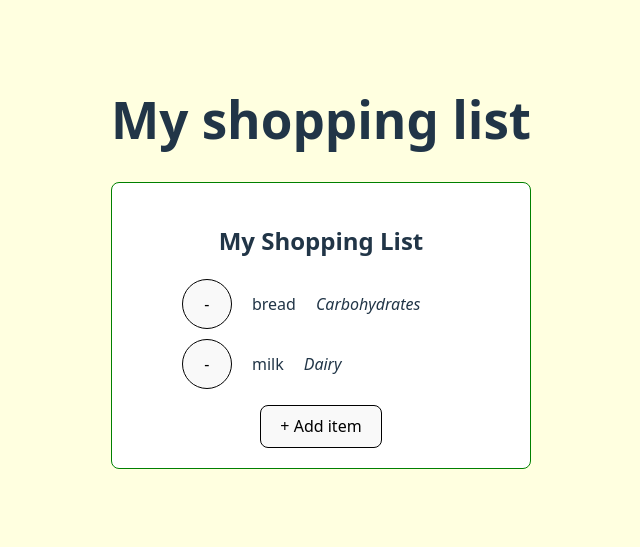
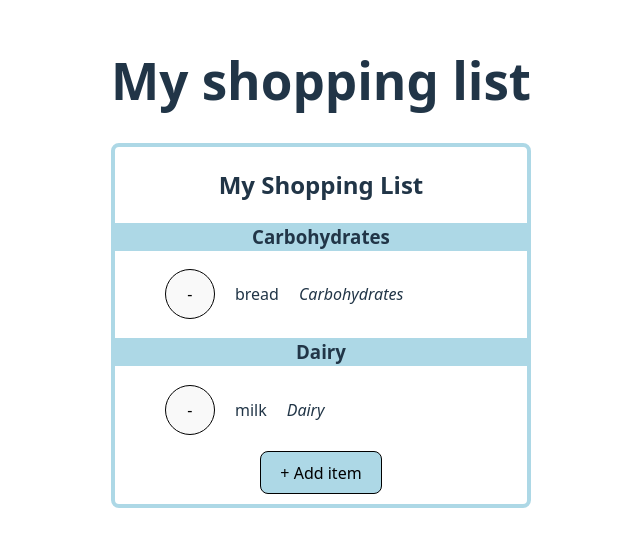
Before and after one commit to emerrafter1/shoppingList, a React (Vite) app in the folder shoppingList/: page / in a window 1280 px wide. Shown: the part 137-684 px from the top of the page, without its empty margins (319-959 px from the left). Built offline with nearby package versions, Linux system fonts and the light colour scheme.

Commit message:
add category grouping

```diff
--- a/shoppingList/components/Adder.jsx
+++ b/shoppingList/components/Adder.jsx
@@ -47,12 +47,13 @@ function Adder({ setItems, items, onClose }) {
         value={addedItem.category}
         onChange={handleSelectChange}
       >
-        <option value="">--Please choose an option--</option>
+        <option value="">-- Please choose an option --</option>
         <option value="Carbohydrates">Carbohydrates</option>
         <option value="Protein">Protein</option>
         <option value="Dairy">Dairy</option>
         <option value="Fruit and vegetables">Fruit and vegetables</option>
         <option value="Fats and sugars">Fats and sugars</option>
+        <option value="Other">Other</option>
       </select>
 
       <button type="submit" className="add-item-button">
--- a/shoppingList/components/ShoppingList.jsx
+++ b/shoppingList/components/ShoppingList.jsx
@@ -12,15 +12,31 @@ function ShoppingList() {
 
   const [isModalOpen, setIsModalOpen] = useState(false);
 
+  const groupedCategories = items.reduce((categories, item) => {
+    const key = item.category || "Other";
+    if (!categories[key]) {
+      categories[key] = [];
+    }
+    categories[key].push(item);
+    return categories;
+  }, {});
+
   return (
     <section className="shopping-list">
       <ShoppingListTitle />
 
-      <ul>
-        {items.map((item, i) => {
-          return <ListItem key={`shopping-list-item-${i}`} item={item} />;
-        })}
-      </ul>
+
+      {Object.entries(groupedCategories).map(([category, items]) => (
+        <div key={category} className="category-section">
+          <h3 className="category-heading">{category}</h3>
+          <ul>
+            {items.map((item, i) => (
+              <ListItem key={`item-${category}-${i}`} item={item} />
+            ))}
+          </ul>
+        </div>
+      ))}
+
 
       <button className="add-item-button" onClick={() => setIsModalOpen(true)}>
         + Add item
--- a/shoppingList/components/shoppingListItem.jsx
+++ b/shoppingList/components/shoppingListItem.jsx
@@ -12,7 +12,7 @@ function ListItem({item}){
 
 
 
-    return (<li className="list-item"><button onClick={handleItemCheck} className={itemCheck ? "list-item-ticked" : "list-item-unticked"}>{itemCheck ? "✔" : "-"}</button><span className={`list-item-text ${itemCheck ? "strikethrough" : ""}`}>{item.itemName}</span><span>
+    return (<li className="list-item"><button onClick={handleItemCheck} className={itemCheck ? "list-item-ticked" : "list-item-unticked"}>{itemCheck ? "✔" : "-"}</button><span className={`list-item-text ${itemCheck ? "strikethrough" : ""}`}>{item.itemName}</span><span className={`list-item-text ${itemCheck ? "strikethrough" : ""}`}>
         <em>{item.category}</em></span></li>)
 }
 
--- a/shoppingList/src/App.css
+++ b/shoppingList/src/App.css
@@ -13,7 +13,7 @@
 }
 
 body {
-  background-color: lightyellow;
+  background-color: white;
 }
 
 * {
@@ -22,13 +22,15 @@ body {
 }
 
 .shopping-list {
-  border: 1px solid green;
+  border: 4px solid lightblue;
   background-color: white;
-  padding: 20px;
+  padding-bottom: 10px;
   border-radius: 8px;
 }
 
 .list-item {
+  display: grid;
+  grid-template-columns: auto 1fr auto;
   text-align: left;
   display:grid;
   gap: 20px;
@@ -51,6 +53,7 @@ input {
 
 .add-item-button {
   border: 1px solid black;
+  background-color: lightblue;
 }
 
 input {
@@ -134,3 +137,11 @@ select {
   border: none;
   cursor: pointer;
 }
+
+option {
+  padding: 10px;
+}
+
+h3 {
+  background-color: lightblue;
+}
```
